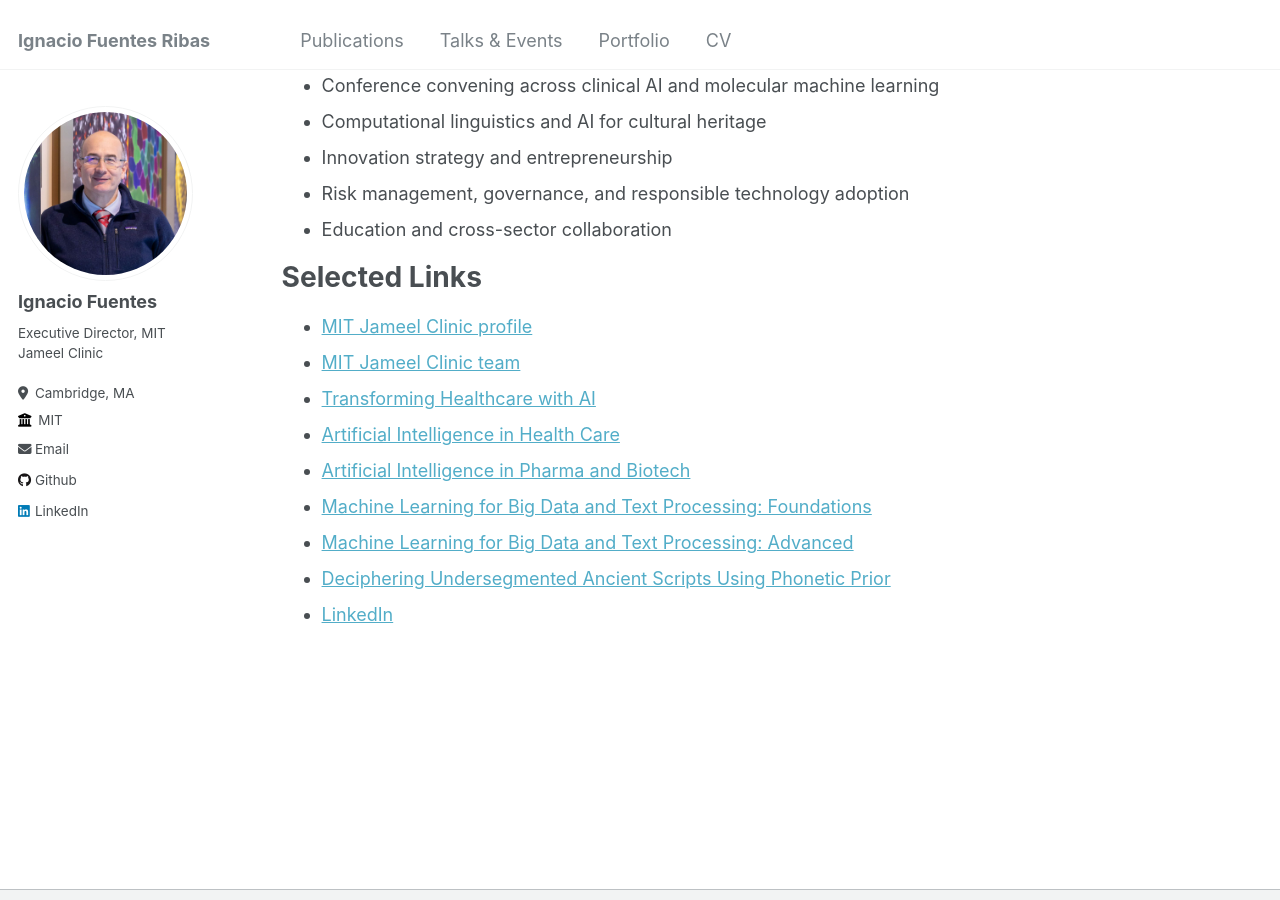
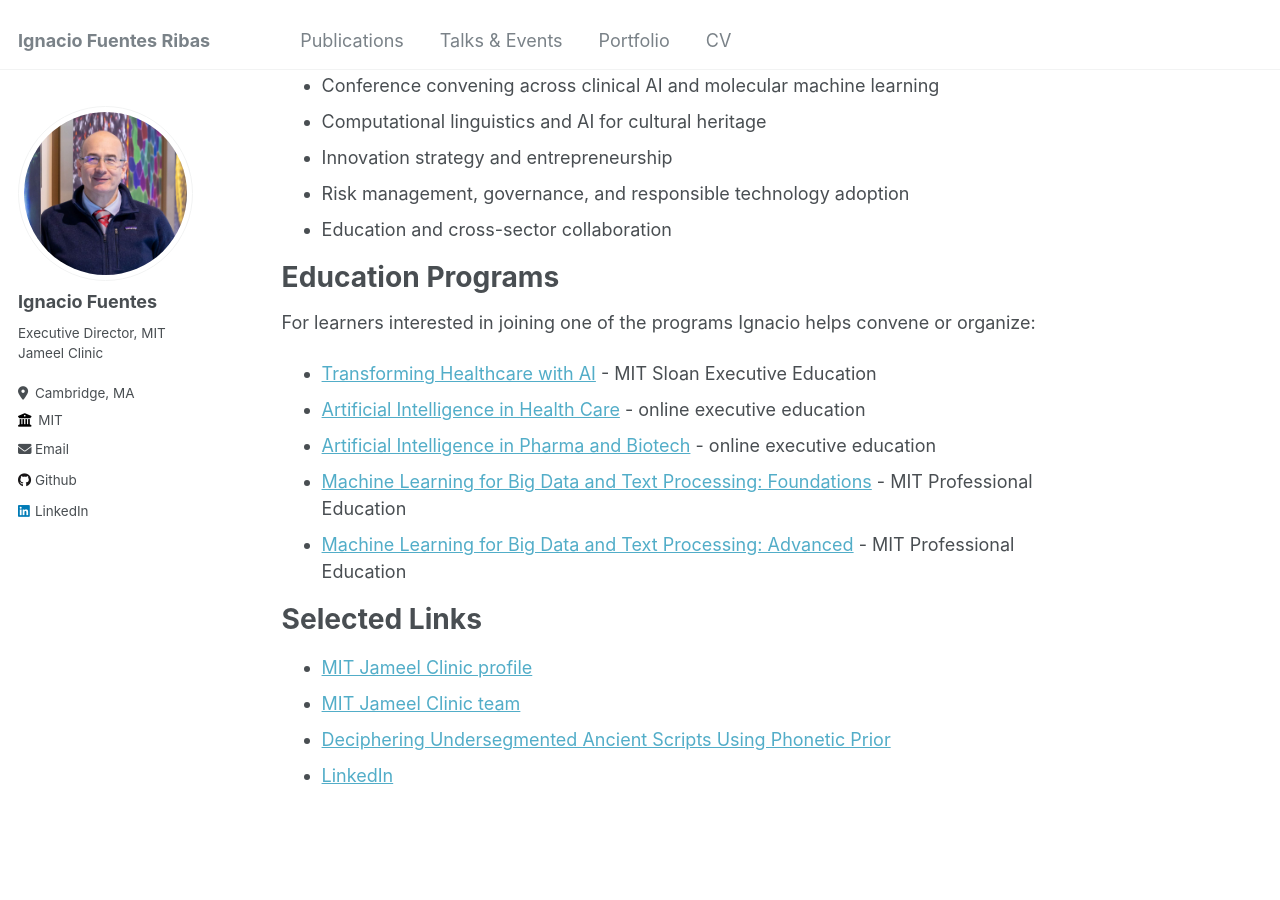
Before and after one commit to ifuentes3/ifuentes3.github.io, a Jekyll site: the page built from _pages/about.md, in a window 1280 px wide and 900 px high, scrolled down 1204 px. Built offline with Jekyll 4.4.1, drawn with Linux system fonts in a browser that asks for light colours.

Commit message:
Add education program enrollment links

```diff
--- a/_pages/about.md
+++ b/_pages/about.md
@@ -33,15 +33,21 @@ Research and Professional Interests
 - Risk management, governance, and responsible technology adoption
 - Education and cross-sector collaboration
 
+Education Programs
+======
+
+For learners interested in joining one of the programs Ignacio helps convene or organize:
+
+- [Transforming Healthcare with AI](https://executive.mit.edu/transforming-healthcare-ai.html) - MIT Sloan Executive Education
+- [Artificial Intelligence in Health Care](https://executive.mit.edu/artificial-intelligence-in-health-care.html) - online executive education
+- [Artificial Intelligence in Pharma and Biotech](https://executive.mit.edu/course/artificial-intelligence-in-pharma-and-biotech/a054v00000qmr6hAAA.html) - online executive education
+- [Machine Learning for Big Data and Text Processing: Foundations](https://professional.mit.edu/course-catalog/machine-learning-big-data-and-text-processing-foundations) - MIT Professional Education
+- [Machine Learning for Big Data and Text Processing: Advanced](https://professional.mit.edu/course-catalog/machine-learning-big-data-and-text-processing-advanced) - MIT Professional Education
+
 Selected Links
 ======
 
 - [MIT Jameel Clinic profile](https://jclinic.mit.edu/team-member/ignacio-fuentes-ribas/)
 - [MIT Jameel Clinic team](https://jclinic.mit.edu/about-mit-jameel-clinic/team/)
-- [Transforming Healthcare with AI](https://executive.mit.edu/transforming-healthcare-ai.html)
-- [Artificial Intelligence in Health Care](https://executive.mit.edu/artificial-intelligence-in-health-care.html)
-- [Artificial Intelligence in Pharma and Biotech](https://executive.mit.edu/course/artificial-intelligence-in-pharma-and-biotech/a054v00000qmr6hAAA.html)
-- [Machine Learning for Big Data and Text Processing: Foundations](https://professional.mit.edu/course-catalog/machine-learning-big-data-and-text-processing-foundations)
-- [Machine Learning for Big Data and Text Processing: Advanced](https://professional.mit.edu/course-catalog/machine-learning-big-data-and-text-processing-advanced)
 - [Deciphering Undersegmented Ancient Scripts Using Phonetic Prior](https://doi.org/10.1162/tacl_a_00354)
 - [LinkedIn](https://www.linkedin.com/in/ignacio-fuentes-ribas/)
```
Also changed, not shown: _portfolio/portfolio-3.md (+2 -0 lines).
